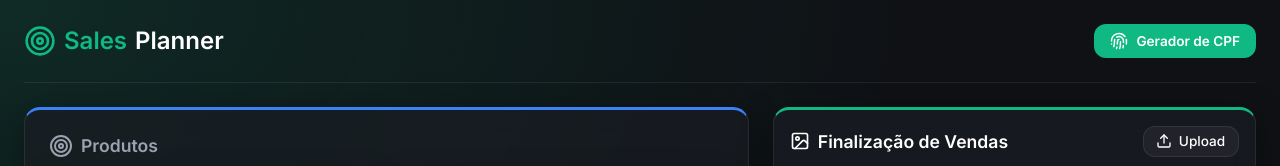
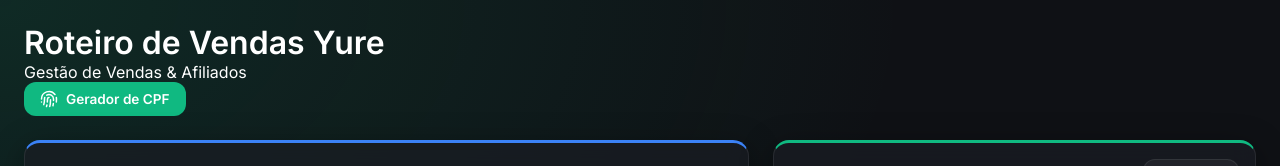
Before and after one commit to yuresilva1/planner-vendas, a React (Vite) app: page / in a window 1280 px wide. Shown: the top 166 px of the page. Built offline with nearby package versions, Linux system fonts and the light colour scheme; no server answers.

Commit message:
Altera o titulo do app para Roteiro de Vendas Yure

```diff
--- a/src/App.jsx
+++ b/src/App.jsx
@@ -92,8 +92,13 @@ function App() {
 
   return (
     <div className="app-container">
-      <header className="header">
-        <h1><Target size={32} color="#10b981" /> <span>Sales</span>Planner</h1>
+      <header className="app-header">
+        <div className="header-content">
+          <h1>
+            <span className="gradient-text">Roteiro de Vendas</span> Yure
+          </h1>
+          <p className="subtitle">Gestão de Vendas & Afiliados</p>
+        </div>
         <div className="header-actions">
           <button className="btn-primary" onClick={() => setShowCpfModal(true)}>
             <Fingerprint size={18} /> Gerador de CPF
```
